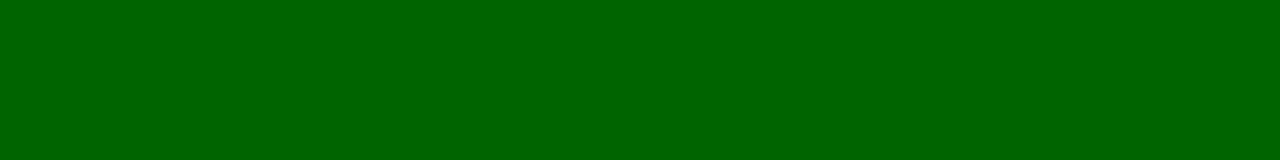
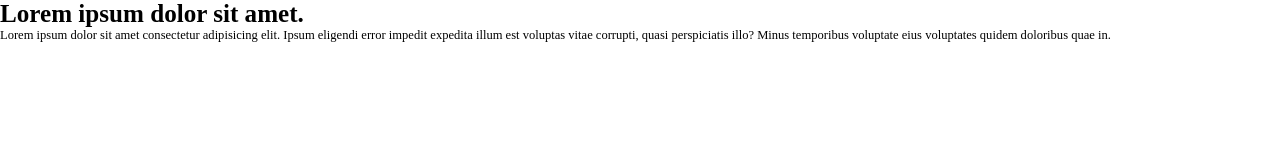
Before and after one commit to adrian88cg/training-sass, a plain HTML site: page index.html in a window 1280 px wide. Drawn offline with Linux system fonts and the light colour scheme.

Commit message:
archivos parciales

```diff
--- a/index.html
+++ b/index.html
@@ -1,13 +1,21 @@
 <!DOCTYPE html>
 <html lang="en">
-<head>
-    <meta charset="UTF-8">
-    <meta http-equiv="X-UA-Compatible" content="IE=edge">
-    <meta name="viewport" content="width=device-width, initial-scale=1.0">
+  <head>
+    <meta charset="UTF-8" />
+    <meta http-equiv="X-UA-Compatible" content="IE=edge" />
+    <meta name="viewport" content="width=device-width, initial-scale=1.0" />
     <title>Training-sass</title>
-    <link rel="stylesheet" href="./css/style.css">
-</head>
-<body>
-
-</body>
+    <link rel="stylesheet" href="./css/style.css" />
+  </head>
+  <body>
+    <div class="main">
+      <h1 class="main-header">Lorem ipsum dolor sit amet.</h1>
+      <p>
+        Lorem ipsum dolor sit amet consectetur adipisicing elit. Ipsum eligendi
+        error impedit expedita illum est voluptas vitae corrupti, quasi
+        perspiciatis illo? Minus temporibus voluptate eius voluptates quidem
+        doloribus quae in.
+      </p>
+    </div>
+  </body>
 </html>
--- /dev/null
+++ b/scss/_reset.scss
@@ -0,0 +1,8 @@
+/*Reset*/
+*,*::before,*::after{
+    padding: 0;
+    margin: 0;
+    border: 0;
+    box-sizing: inherit;
+    outline: 0 none;
+}
--- /dev/null
+++ b/scss/_variables.scss
@@ -0,0 +1 @@
+$full-width: 100vw;
--- a/scss/style.scss
+++ b/scss/style.scss
@@ -1,3 +1,10 @@
-body{
-    background-color: darkgreen;
+@import "./reset";
+@import "./variables";
+@import "./mixins";
+@import "./maps";
+@import "./functions";
+// Generics
+:root {
+  font-size: 0.785rem;
+  box-sizing: border-box;
 }
```
Also changed, not shown: css/style.css, scss/_functions.scss (added), scss/_maps.scss (added), scss/_mixins.scss (added), 1 other file.
